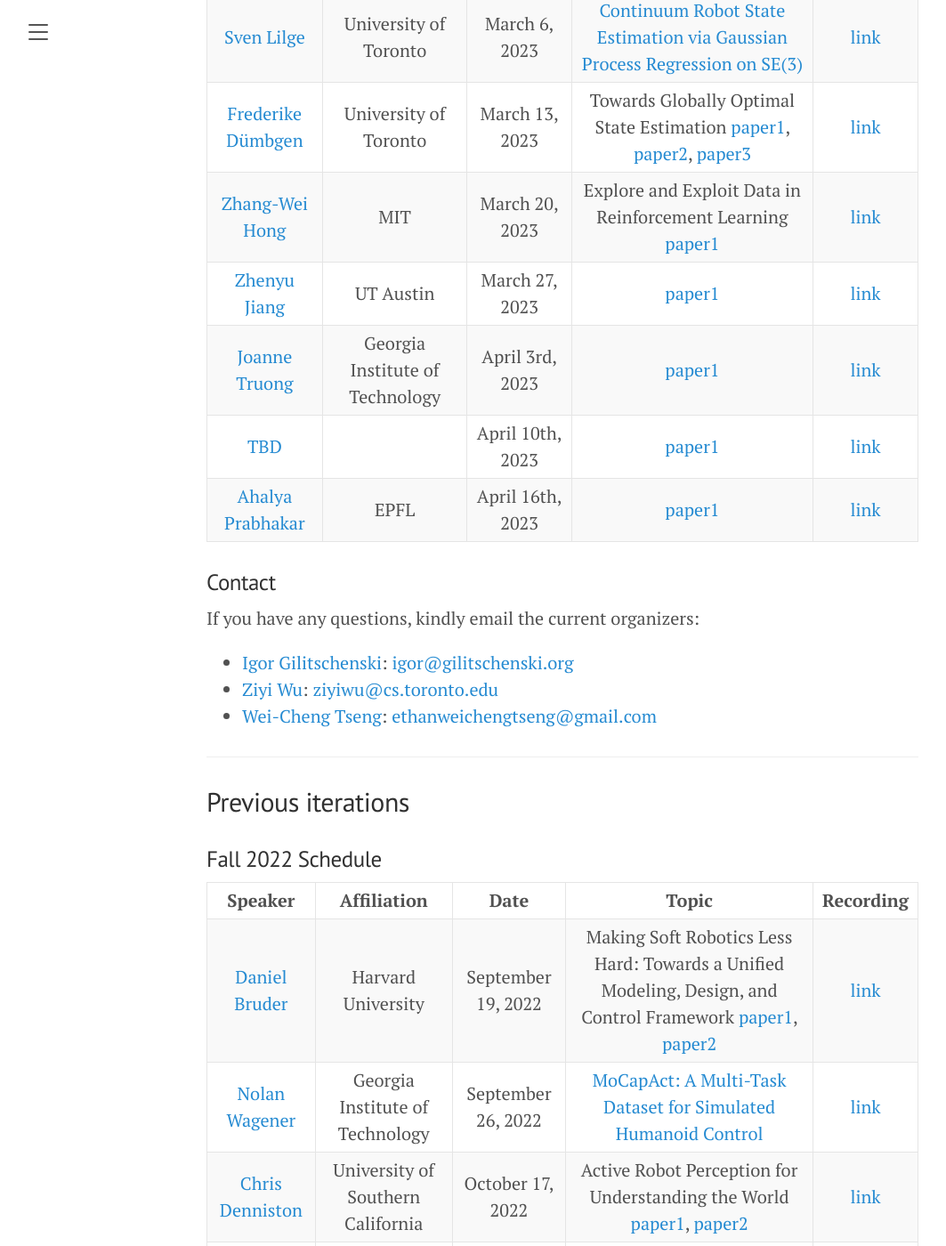
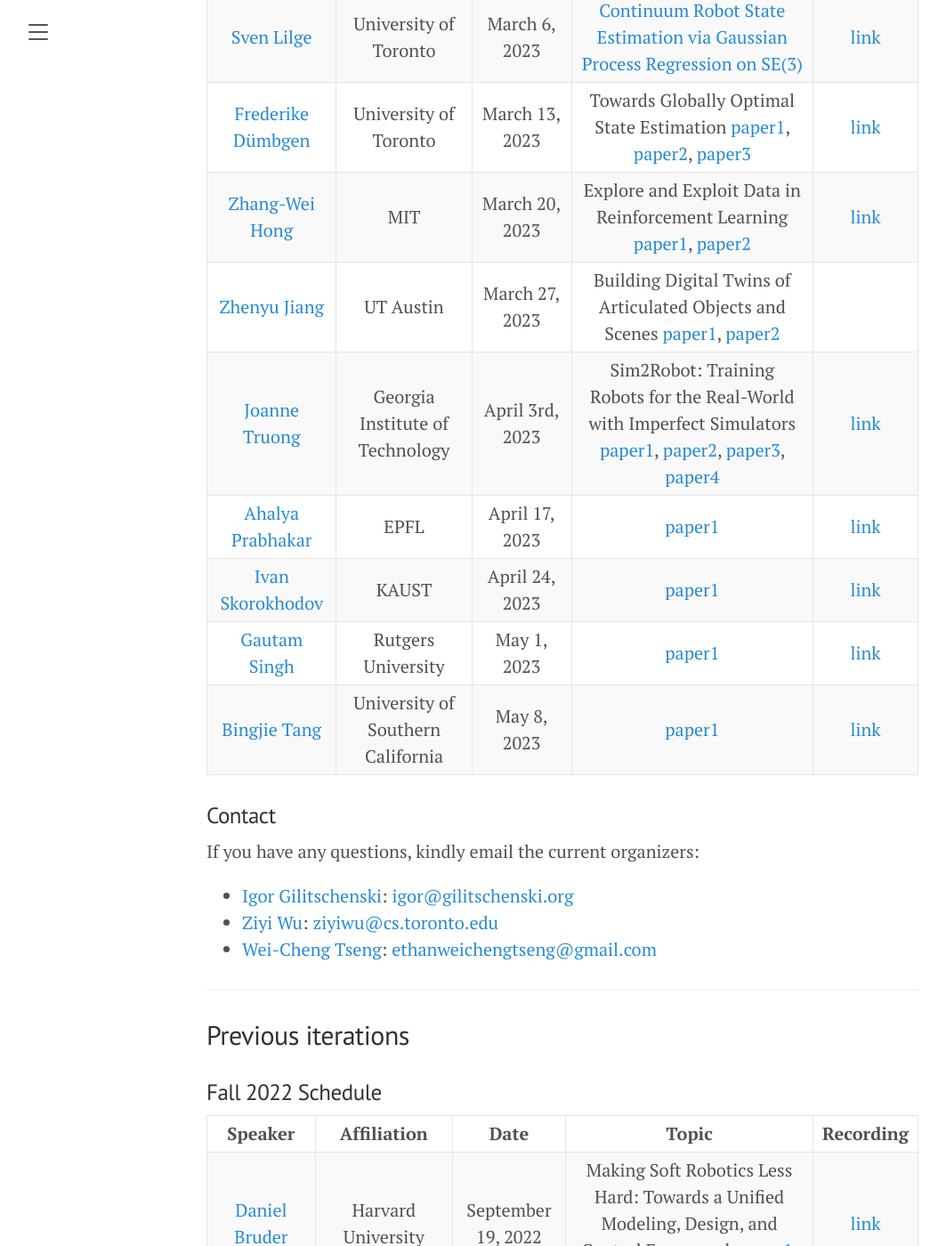
Before and after one commit to uoft-cs-robotics/toronto-air, a Jekyll site: the page built from index.md, in a window 1280 px wide and 1400 px high, scrolled down 1317 px. Shown: the whole window at 89% size, without its empty margins (8-1071 px from the left). Built offline with Jekyll 4.4.1, drawn with Linux system fonts in a browser that asks for light colours; our own code applies the rules of GitHub Pages for plain Markdown files; some of the changed text lies outside the part shown.

Commit message:
update video links for 2023 Mar speakers & add info for 2023 Apr, May speakers

```diff
--- a/index.md
+++ b/index.md
@@ -59,12 +59,14 @@ Past talks are also available on our [YouTube Channel](https://www.youtube.com/c
 |[Ayal Taitler](https://sites.google.com/view/ataitler/home)| University of Toronto | February 13, 2023| Stochastic Planning and Reinforcement Learning [paper1](https://arxiv.org/abs/2211.05939), [paper2](https://drive.google.com/file/d/1PmcsnalXV1fUiikco51iGhukdkKbzRb5/view) | [link](https://youtu.be/XahzBpMso2w) |
 |[Zhenjia Xu](https://www.zhenjiaxu.com/)| Columbia University | February 27, 2023| Deformable Object Manipulation Beyond Pick-and-Place [paper1](https://arxiv.org/abs/2203.01197), [paper2](https://arxiv.org/abs/2302.11553) | [link](https://youtu.be/v6rWg_PnoiM) |
 |[Sven Lilge](https://www.cs.toronto.edu/~slilge/)| University of Toronto | March 6, 2023| [Continuum Robot State Estimation via Gaussian Process Regression on SE(3)](https://arxiv.org/abs/2210.14842) | [link](https://youtu.be/J1Xk4SZbvkU) |
-|[Frederike Dümbgen](https://duembgen.github.io/)| University of Toronto | March 13, 2023| Towards Globally Optimal State Estimation [paper1](https://arxiv.org/abs/2206.05082), [paper2](https://ieeexplore.ieee.org/document/10003973), [paper3](https://ieeexplore.ieee.org/document/10023976) | [link]() |
-|[Zhang-Wei Hong](https://williamd4112.github.io/)| MIT | March 20, 2023| Explore and Exploit Data in Reinforcement Learning [paper1](https://arxiv.org/abs/2211.07627) | [link]() |
-|[Zhenyu Jiang](https://zhenyujiang.me/)| UT Austin | March 27, 2023|  [paper1]() | [link]() |
-|[Joanne Truong](https://www.joannetruong.com/)| Georgia Institute of Technology | April 3rd, 2023|  [paper1]() | [link]() |
-|[TBD]()|  | April 10th, 2023|  [paper1]() | [link]() |
-|[Ahalya Prabhakar](https://apr600.github.io/)| EPFL | April 16th, 2023|  [paper1]() | [link]() |
+|[Frederike Dümbgen](https://duembgen.github.io/)| University of Toronto | March 13, 2023| Towards Globally Optimal State Estimation [paper1](https://arxiv.org/abs/2206.05082), [paper2](https://ieeexplore.ieee.org/document/10003973), [paper3](https://ieeexplore.ieee.org/document/10023976) | [link](https://youtu.be/vA8pCuMY_2E) |
+|[Zhang-Wei Hong](https://williamd4112.github.io/)| MIT | March 20, 2023| Explore and Exploit Data in Reinforcement Learning [paper1](https://arxiv.org/abs/2211.07627), [paper2](https://arxiv.org/abs/2204.13695) | [link](https://youtu.be/RvTQLT8QLqQ) |
+|[Zhenyu Jiang](https://zhenyujiang.me/)| UT Austin | March 27, 2023| Building Digital Twins of Articulated Objects and Scenes [paper1](https://arxiv.org/abs/2202.08227), [paper2](https://arxiv.org/abs/2302.01295) | |
+|[Joanne Truong](https://www.joannetruong.com/)| Georgia Institute of Technology | April 3rd, 2023| Sim2Robot: Training Robots for the Real-World with Imperfect Simulators [paper1](https://arxiv.org/abs/1912.06321), [paper2](https://arxiv.org/abs/2011.12421), [paper3](https://arxiv.org/abs/2207.10821), [paper4](https://indoorsim2outdoorreal.github.io/final.html) | [link](https://youtu.be/Deguhw3zqT4) |
+|[Ahalya Prabhakar](https://apr600.github.io/)| EPFL | April 17, 2023|  [paper1]() | [link]() |
+|[Ivan Skorokhodov](https://universome.github.io/)| KAUST | April 24, 2023|  [paper1]() | [link]() |
+|[Gautam Singh](https://singhgautam.github.io/)| Rutgers University | May 1, 2023|  [paper1]() | [link]() |
+|[Bingjie Tang](https://bingjietang718.github.io/)| University of Southern California | May 8, 2023|  [paper1]() | [link]() |
 
 
 ### Contact
@@ -123,9 +125,9 @@ If you have any questions, kindly email the current organizers:
 |[Tabitha Lee](https://www.andrew.cmu.edu/user/tel1/)| Carnegie Mellon University	| October 25, 2021| [Causal Reasoning in Simulation for Structure and Transfer Learning of Robot Manipulation Policies](https://arxiv.org/abs/2103.16772)|  [link](https://youtu.be/fjA7MS3-mjY) |
 |[Lukas Brunke](https://www.lukasbrunke.com/)|University of Toronto - UTIAS| November 1, 2021| 	[Safe Learning in Robotics: From Learning-Based Control to Safe Reinforcement Learning](https://arxiv.org/abs/2108.06266)| [link](https://youtu.be/NW23WLVvEyc) |
 |[Sarah Bechtle](https://bechtle.github.io/) |MPI Tuebingen                | November 15, 2021| Lifelong learning in the real world: [paper 1](https://arxiv.org/pdf/1906.05374.pdf), [paper 2](https://arxiv.org/pdf/1904.06786.pdf), [paper 3](https://arxiv.org/abs/2011.03859)  | [link](https://youtu.be/CuAUd06Yma8) |
-|[Nikita Dvornik](https://www.linkedin.com/in/nikita-dvornik-660164152/?originalSubdomain=fr)| University of Toronto - PAIR | November 22, 2021 | [Representation Learning via Global Temporal Alignment and Cycle-Consistency](https://papers.nips.cc/paper/2021/hash/729c68884bd359ade15d5f163166738a-Abstract.html) | [link](https://youtu.be/MCrv5tr67Vk) |
+|[Nikita Dvornik](https://www.linkedin.com/in/nikita-dvornik-660164152/?originalSubdomain=fr)| University of Toronto, Samsung | November 22, 2021 | [Representation Learning via Global Temporal Alignment and Cycle-Consistency](https://papers.nips.cc/paper/2021/hash/729c68884bd359ade15d5f163166738a-Abstract.html) | [link](https://youtu.be/MCrv5tr67Vk) |
 |[Cynthia Chen](https://www.cynthiaxinchen.com/)|UC Berkeley| November 29, 2021| [An Empirical Investigation of Representation Learning for Imitation](https://openreview.net/forum?id=kBNhgqXatI)	| [link](https://youtu.be/UXX8GXLYMLI) |
-|[Quentin Peyron](https://crl.utm.utoronto.ca/crl/quentin-peyron/)|University of Toronto - CRL| December 6, 2021| Elastic Stability Issues in Continuum Robotics and How to Snap Out of Them: [paper 1](https://www.sciencedirect.com/science/article/pii/S0094114X17318050), [paper 2](https://ieeexplore.ieee.org/abstract/document/8410805)	| [link](https://youtu.be/uZNBEULFGXA) |
+|[Quentin Peyron](https://crl.utm.utoronto.ca/crl/quentin-peyron/)|University of Toronto| December 6, 2021| Elastic Stability Issues in Continuum Robotics and How to Snap Out of Them: [paper 1](https://www.sciencedirect.com/science/article/pii/S0094114X17318050), [paper 2](https://ieeexplore.ieee.org/abstract/document/8410805)	| [link](https://youtu.be/uZNBEULFGXA) |
 |[Homanga Bharadhwaj](https://homangab.github.io/)|CMU| December 13, 2021| Auditing Machine Learning and Robot Learning for Safety and Compliance during Deployment: [paper 1](https://openreview.net/pdf?id=57HG8dDs4t4), [paper 2](https://arxiv.org/abs/2109.12456)	| [link](https://youtu.be/wN7esrbk27s) |
 
 
```
Also changed, not shown: other parts of index.md (+7 -7 lines).
